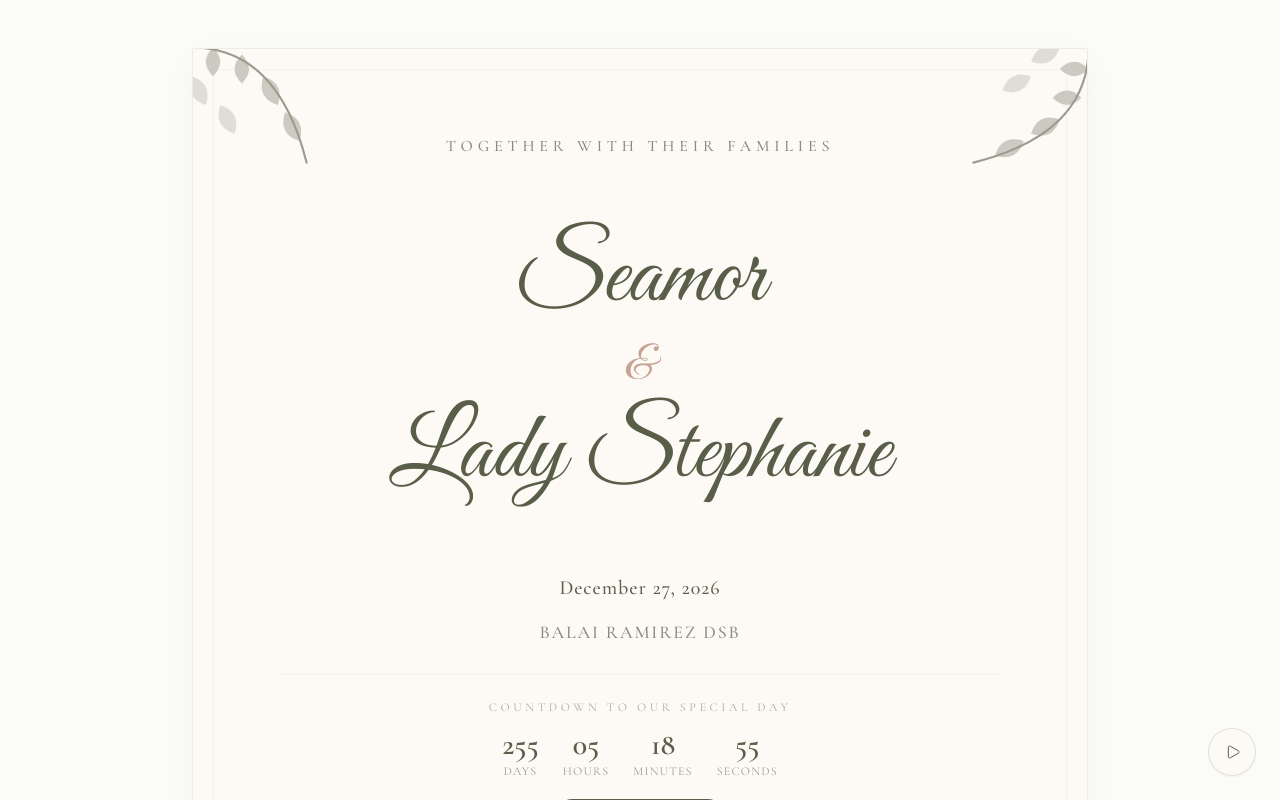
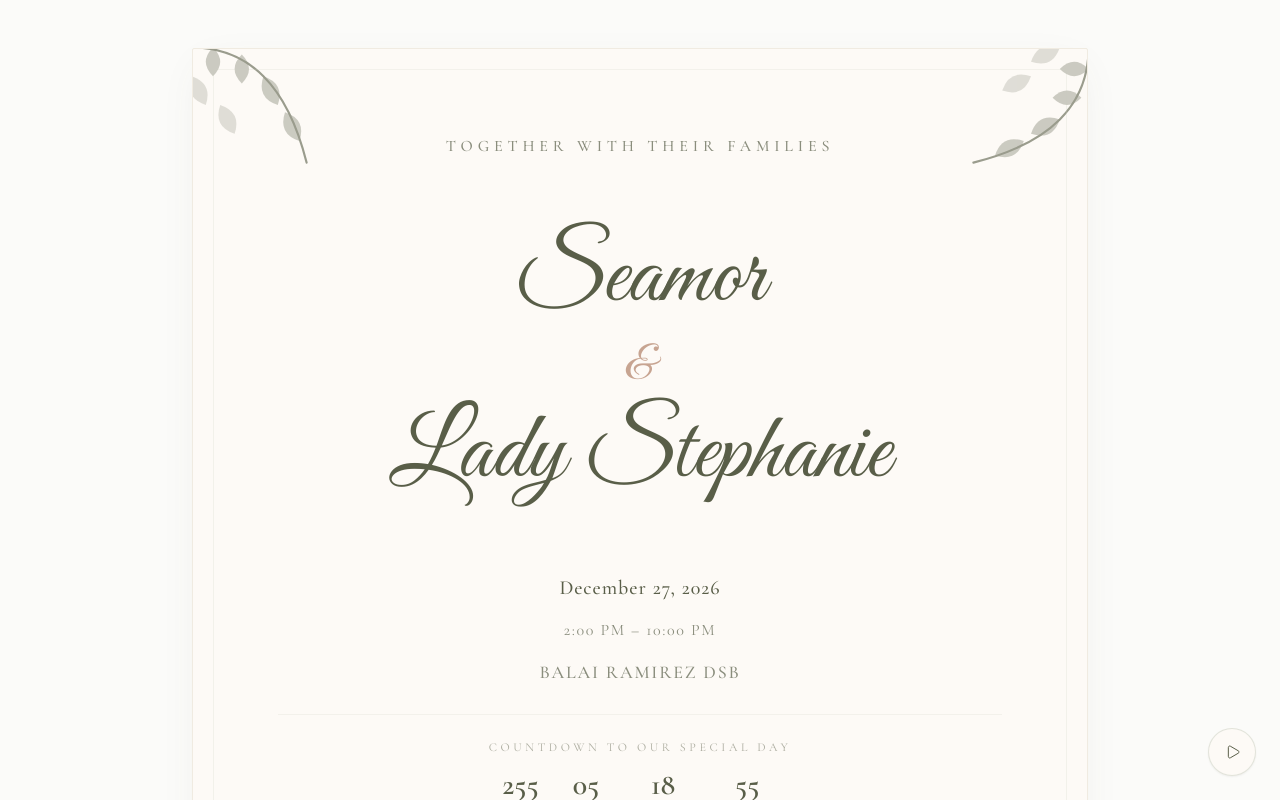
Before and after one commit to CeeZ-11/wedding-rsvp, a React (Vite) app: page / in a window 1280 px wide. Shown: the top 800 px of the page. Built offline with nearby package versions, Linux system fonts and the light colour scheme; no server answers.

Commit message:
add time below date

```diff
--- a/src/components/InvitationCard.tsx
+++ b/src/components/InvitationCard.tsx
@@ -81,6 +81,9 @@ export function InvitationCard() {
             <p className="font-serif text-lg md:text-xl text-deep-olive tracking-wider font-medium">
               December 27, 2026
             </p>
+            <p className="font-serif text-sm md:text-base text-deep-olive/70 tracking-widest uppercase">
+              2:00 PM – 10:00 PM
+            </p>
             <p className="font-serif text-base md:text-lg text-deep-olive/70 tracking-widest uppercase font-medium mb-5 pb-3">
               Balai Ramirez DSB
             </p>
```
